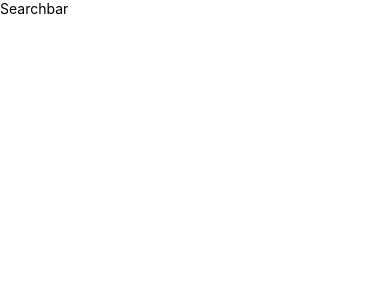
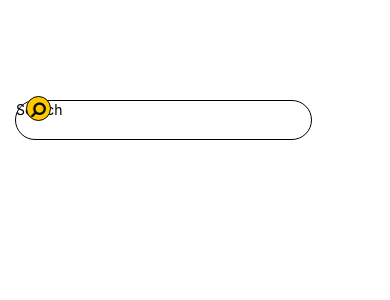
Before and after one commit to marvin-c/Recipal, a React Native app in the folder Recipal/: screen /Categories in a window 390 px wide. Shown: the top 300 px of the page. Built offline with nearby package versions, Linux system fonts and the light colour scheme.

Commit message:
Added search bar on 3 screens

```diff
--- a/Recipal/Screens/CategoriesScreen.js
+++ b/Recipal/Screens/CategoriesScreen.js
@@ -1,12 +1,13 @@
 import React from 'react';
 import { View, Text, ImageBackground, StyleSheet } from 'react-native';
+import SearchBar from '../Components/SearchBar';
 
 
 const CategoriesScreen = () => {
   return (
           <View style={styles.container}>
             <View>
-              <Text>Searchbar</Text>
+              <SearchBar />
             </View>
             <View style={styles.wrapper}>
                 <View style={{backgroundColor: 'white'}}>
@@ -22,7 +23,8 @@ const styles = StyleSheet.create({
   },
   container: {
     flex: 1,
-    backgroundColor: 'white'
+    backgroundColor: 'white',
+    paddingTop: 100
   },
   image: {
     resizeMode: 'cover',
--- a/Recipal/Screens/HomeScreen.js
+++ b/Recipal/Screens/HomeScreen.js
@@ -30,6 +30,7 @@ const styles = StyleSheet.create({
     bgcolorContainer: {
       backgroundColor: 'white',
       height: 1600,
+      paddingTop: 100
     },
     subttlCointainer: {
       paddingLeft: 15,
--- a/Recipal/Screens/SearchScreen.js
+++ b/Recipal/Screens/SearchScreen.js
@@ -1,10 +1,12 @@
 import { View, Text, StyleSheet } from "react-native";
+import SearchBar from "../Components/SearchBar";
 
 const SearchScreen = () => {
     return (
         <View style={styles.container}>
+        <SearchBar />
             <View style={styles.screen}>
-                <Text>List of Recipes under the category {title}</Text>
+                <Text>List of Recipes under the category </Text>
             </View>
         </View>
     );
@@ -16,7 +18,8 @@ const styles = StyleSheet.create({
     },
     container: {
         backgroundColor: 'white',
-        flex: 1
+        flex: 1,
+        paddingTop: 100
     },
 })
 
```
